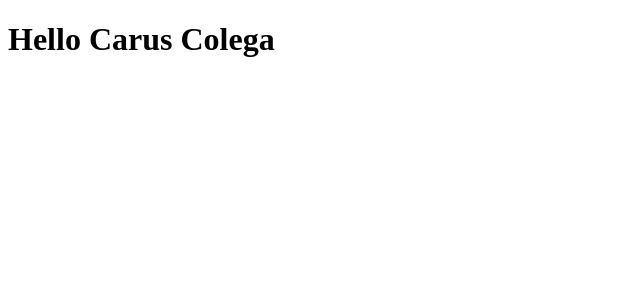
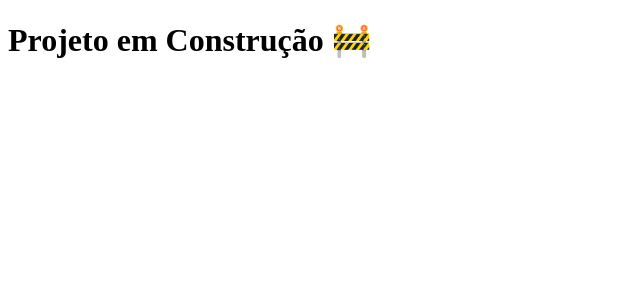
Before and after one commit to darley-raffael/clone-tabnews, a Next.js app: page / in a window 1280 px wide. Shown: the top 300 px of the page, without its empty margins (0-640 px from the left). Built offline with nearby package versions, Linux system fonts and the light colour scheme.

Commit message:
Mensagem em Contrução

```diff
--- a/pages/index.js
+++ b/pages/index.js
@@ -1,5 +1,5 @@
 function Home() {
-  return <h1>Hello Carus Colega</h1>;
+  return <h1>Projeto em Construção 🚧</h1>;
 }
 
 export default Home;
```
